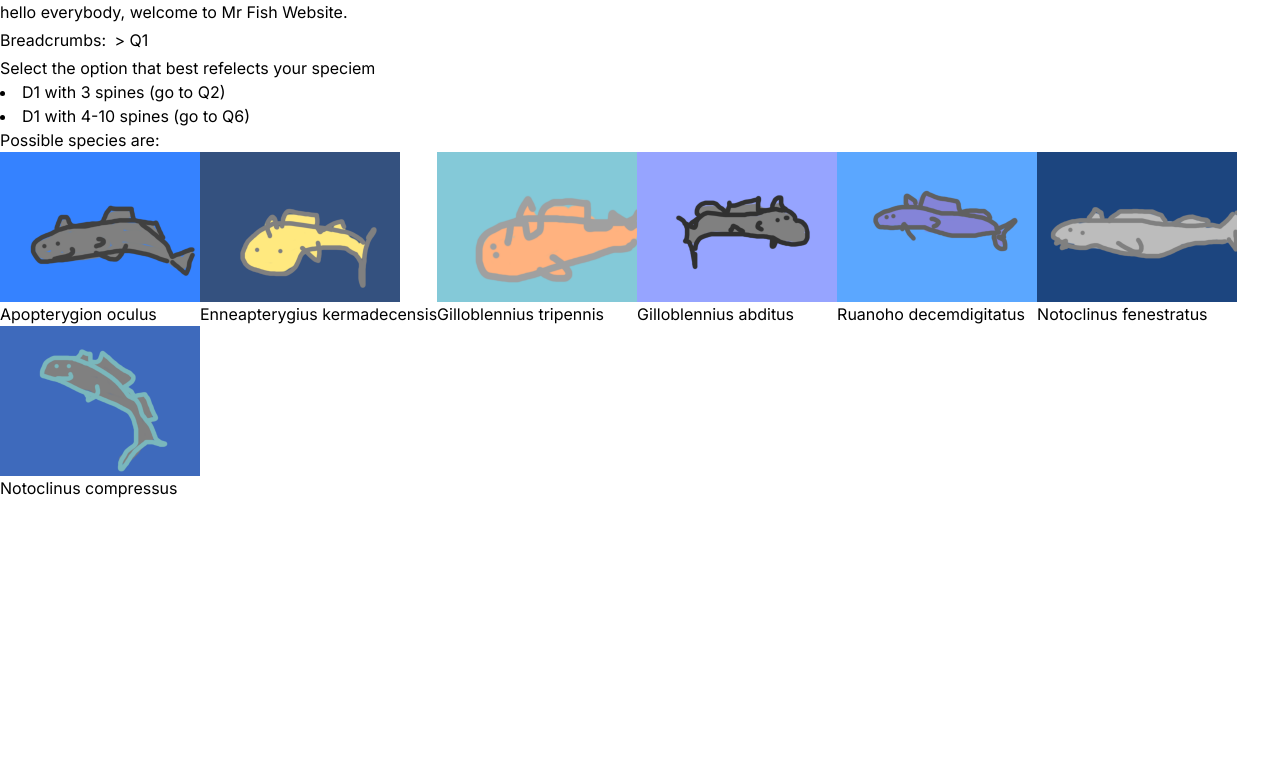
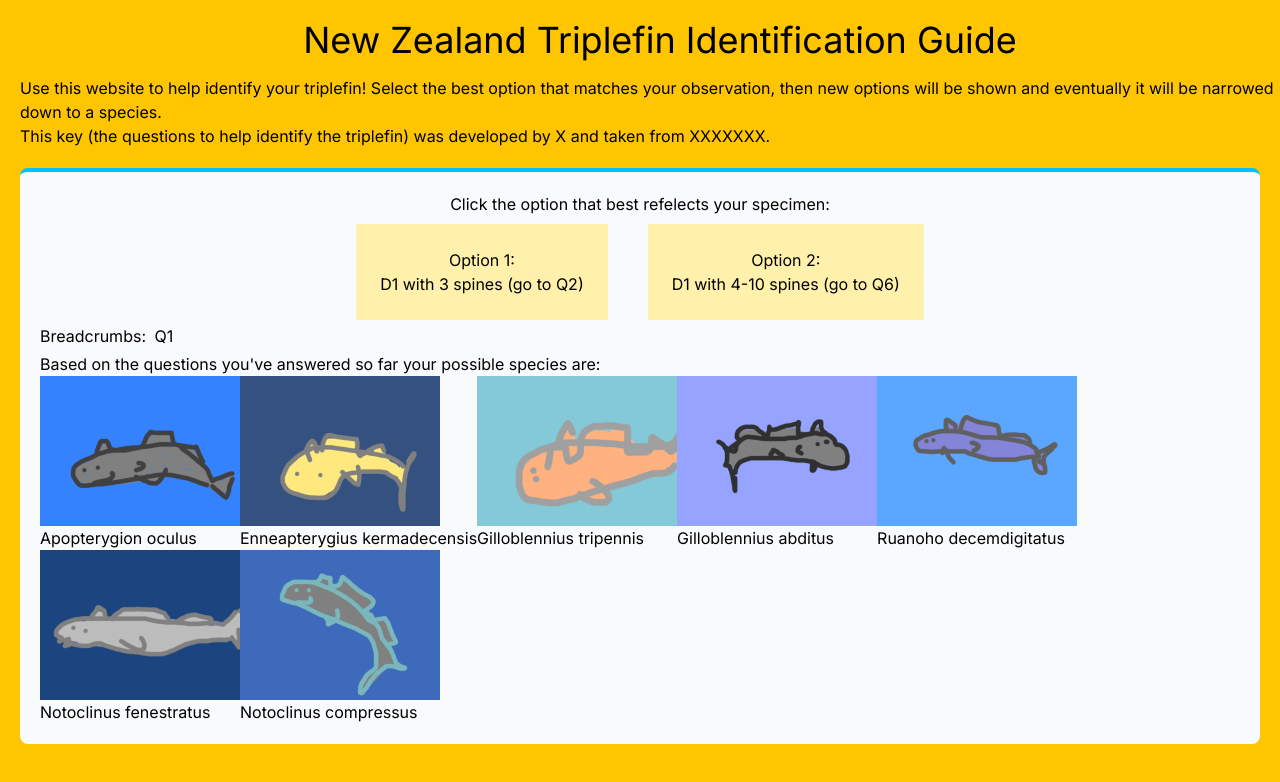
Before and after one commit to kelvinperrie/triplefin, a Next.js app in the folder keyapplication/keyapp/: page / in a window 1280 px wide. Shown: the top 782 px of the page. Built offline with nearby package versions, Linux system fonts and the light colour scheme.

Commit message:
mostly mucking around with layout

```diff
--- a/keyapplication/keyapp/app/globals.css
+++ b/keyapplication/keyapp/app/globals.css
@@ -22,6 +22,7 @@ body {
       rgb(var(--background-end-rgb))
     )
     rgb(var(--background-start-rgb));
+    background-color: #ffc500;
 }
 
 @layer utilities {
@@ -39,7 +40,7 @@ body {
 .breadrumb a {
   text-decoration: underline;
 }
-.breadrumb::before {
+.breadrumb:not(:first-child):before {
   content: '> ';
 }
 
--- a/keyapplication/keyapp/app/layout.js
+++ b/keyapplication/keyapp/app/layout.js
@@ -4,7 +4,7 @@ import "./globals.css";
 const inter = Inter({ subsets: ["latin"] });
 
 export const metadata = {
-  title: "Create Next App",
+  title: "hello everybody, welcome to Mr Fish Website.",
   description: "Generated by create next app",
 };
 
--- /dev/null
+++ b/keyapplication/keyapp/components/HistoryComponent.js
@@ -0,0 +1,20 @@
+// draws breadcrumbs to show links to previous questions answered
+const HistoryComponent = (props) => {
+
+    const { stepHistory, currentKeyStep, handle_breadcrumbClick } = props;
+
+    const currentStepJsx = <span className='breadrumb' title="This is the current question">Q{currentKeyStep.id}</span>
+
+    let historyOutput = "";
+    historyOutput = stepHistory.map((item, index) => (<span className='breadrumb' title="Click here to return to this question" key={item.id}><a href="" onClick={((e) => handle_breadcrumbClick(item, e)) } >Q{item.id}</a></span>))
+    historyOutput = <div className="breadrumbs">Breadcrumbs: {historyOutput}{currentStepJsx}</div>
+
+    return(
+        <div>
+            {historyOutput}
+        </div>
+    )
+
+}
+
+export default HistoryComponent;
--- a/keyapplication/keyapp/components/KeyComponent.js
+++ b/keyapplication/keyapp/components/KeyComponent.js
@@ -3,48 +3,12 @@
 import keyData from '../public/key.json';
 import speciesData from '../public/species.json';
 import React, { useState } from 'react';
+import HistoryComponent from '../components/HistoryComponent';
+import FilteredSpeciesComponent from '../components/SpeciesListComponents'
+import OptionsDisplayComponent from '../components/OptionsDisplayComponent'
 
-// draws breadcrumbs to show links to previous questions answered
-const HistoryComponent = (props) => {
 
-    const { stepHistory, currentKeyStep, handle_breadcrumbClick } = props;
 
-    const currentStepJsx = <span className='breadrumb'>Q{currentKeyStep.id}</span>
-
-    let historyOutput = "";
-    historyOutput = stepHistory.map((item, index) => (<span className='breadrumb' key={item.id}><a href="" onClick={((e) => handle_breadcrumbClick(item, e)) } >Q{item.id}</a></span>))
-    historyOutput = <div className="breadrumbs">Breadcrumbs: {historyOutput}{currentStepJsx}</div>
-
-    return(
-        <div>
-            {historyOutput}
-        </div>
-    )
-
-}
-
-const SpeciesPreviewComponent = (props) => {
-    const { speciesData } = props;
-    return (
-        <div className="species-preview">
-            <img className="species-image" src={"images/"+speciesData.images[0].fileName} />
-            <div>{speciesData.scientificName}</div>
-        </div>
-    )
-}
-
-const FilteredSpeciesComponent = (props) => {
-    const { filteredSpecies } = props;
-    //console.log(filteredSpecies);
-    return(
-        <div>
-            Possible species are:
-            <div className="species-preview-container">
-                {filteredSpecies.map((item) => (<SpeciesPreviewComponent key={item.scientificName} speciesData={item} />))}
-            </div>
-        </div>
-    )
-}
 const SelectedSpeciesComponent = (props) => {
     const {selectedSpecies} = props;
     return(
@@ -158,24 +122,30 @@ const KeyComponent = () => {
         }
     };
 
-    const currestStepOptionsJsx = currentKeyStep ? currentKeyStep.options.map((item, index) => (
-        <li key={item.id} onClick={function() { handle_stepClick(item);}}>{item.text} (go to Q{item.idToMoveTo})</li>
-    )) : "";
 
-    const welcomeText = "hello everybody, welcome to Mr Fish Website.";
+    const welcomeText = "New Zealand Triplefin Identification Guide";
 
     return (
-      <div>{welcomeText}
-        <div>
-            <HistoryComponent stepHistory={stepHistory} currentKeyStep={currentKeyStep} handle_breadcrumbClick={handle_breadcrumbClick}/>
-        </div>
-        <div>
-            {/* <span>Current step: {currentKeyStep && currentKeyStep.id}</span> */}
-            Select the option that best refelects your speciem
-            <div>{currestStepOptionsJsx}
+      <div>
+        <div className="w-full m-5">
+            <div className="text-center w-full  my-4 text-4xl">{welcomeText}</div>
+            <div>
+                <p>
+                Use this website to help identify your triplefin! Select the best option that matches your observation, then new options will be shown and eventually it will be narrowed down to a species.
+                </p>
+                <p>
+                    This key (the questions to help identify the triplefin) was developed by X and taken from XXXXXXX.
+                </p>
             </div>
         </div>
-        {currentSpecies!= null ? <SelectedSpeciesComponent selectedSpecies={currentSpecies} /> : <FilteredSpeciesComponent filteredSpecies={filteredSpecies} />}
+
+        <div className="mx-5 p-5 bg-slate-50 border-t-4 rounded-lg border-accentColour" >
+            <OptionsDisplayComponent currentKeyStep={currentKeyStep} handleOptionClick={handle_stepClick}/>
+            <div>
+                <HistoryComponent stepHistory={stepHistory} currentKeyStep={currentKeyStep} handle_breadcrumbClick={handle_breadcrumbClick}/>
+            </div>
+            {currentSpecies!= null ? <SelectedSpeciesComponent selectedSpecies={currentSpecies} /> : <FilteredSpeciesComponent filteredSpecies={filteredSpecies} />}
+        </div>
       </div>
     )
   }
--- /dev/null
+++ b/keyapplication/keyapp/components/OptionsDisplayComponent.js
@@ -0,0 +1,36 @@
+
+const OptionDisplayComponent = (props) => {
+    const { index, currentOption, handleOptionClick } = props;
+
+    const goToQuestionText = currentOption.idToMoveTo ? <span>(go to Q{currentOption.idToMoveTo})</span> : "";
+
+    return (
+        <div className="max-w-[300px] mx-5 border-4 border-optionBgColour p-5 cursor-pointer bg-[#fff0ab]" onClick={function() { handleOptionClick(currentOption);}}>
+            <div className="">Option {index+1}:</div>
+            {currentOption.text} {goToQuestionText}
+        </div>
+    )
+}
+
+const OptionsDisplayComponent = (props) => {
+    const { currentKeyStep, handleOptionClick } = props;
+
+    const optionsJsx = currentKeyStep ? currentKeyStep.options.map((option, index) => (
+         <OptionDisplayComponent key={index} index={index} currentOption={option} handleOptionClick={handleOptionClick}/>
+    )) : "";
+
+    return (
+        <div className="text-center ">
+            <div className="mb-2 ">
+                Click the option that best refelects your specimen:
+            </div>
+            <div className="flex flex-wrap justify-center">
+                {optionsJsx}
+            </div>
+        </div>
+    )
+
+
+}
+
+export default OptionsDisplayComponent;
--- /dev/null
+++ b/keyapplication/keyapp/components/SpeciesListComponents.js
@@ -0,0 +1,24 @@
+const SpeciesPreviewComponent = (props) => {
+    const { speciesData } = props;
+    return (
+        <div className="species-preview">
+            <img className="species-image" src={"images/"+speciesData.images[0].fileName} />
+            <div>{speciesData.scientificName}</div>
+        </div>
+    )
+}
+
+const FilteredSpeciesComponent = (props) => {
+    const { filteredSpecies } = props;
+    //console.log(filteredSpecies);
+    return(
+        <div>
+            Based on the questions you've answered so far your possible species are:
+            <div className="species-preview-container">
+                {filteredSpecies.map((item) => (<SpeciesPreviewComponent key={item.scientificName} speciesData={item} />))}
+            </div>
+        </div>
+    )
+}
+
+export default FilteredSpeciesComponent
--- a/keyapplication/keyapp/tailwind.config.js
+++ b/keyapplication/keyapp/tailwind.config.js
@@ -12,7 +12,12 @@ module.exports = {
         "gradient-conic":
           "conic-gradient(from 180deg at 50% 50%, var(--tw-gradient-stops))",
       },
+      colors: {
+        "accentColour" : '#00c0ff',
+        "optionBgColour" : "#fff0ab"
+      }
     },
+
   },
   plugins: [],
 };
```
